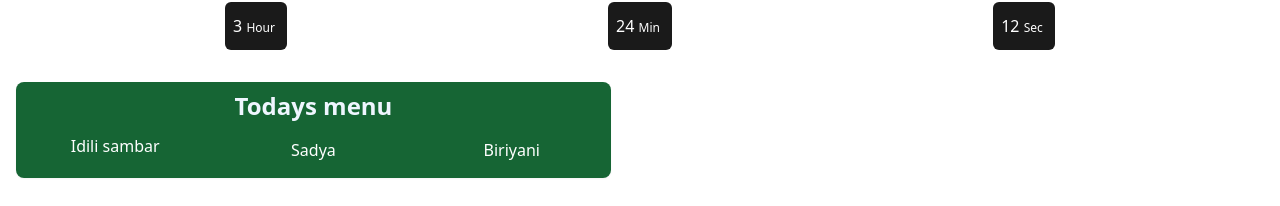
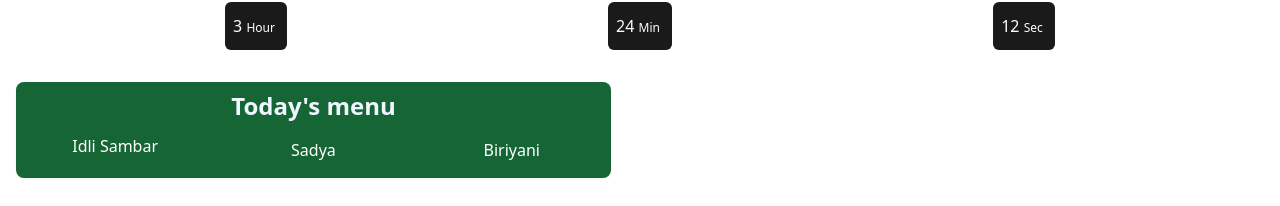
Before and after one commit to Shuaibullattil/lateCheck, a Next.js app in the folder sampleone/: page /home in a window 1280 px wide. Shown: the part 246-452 px from the top of the page. Built offline with nearby package versions, Linux system fonts and the light colour scheme; sample sign-in values are in the browser's storage.

Commit message:
improved hom page restriction without login

```diff
--- a/sampleone/src/app/home/page.tsx
+++ b/sampleone/src/app/home/page.tsx
@@ -1,25 +1,30 @@
-"use client"
+"use client";
 import { useEffect, useState } from "react";
 import { useRouter } from "next/navigation";
 import MenuButton from "../components/user/menubutton";
 import Timer from "../components/user/timer";
 import Abouthostel from "../components/user/Abouthostel";
 
-export default function home(){
-
-    const [user, setUser] = useState<any>(null);
+export default function Home() {
     const router = useRouter();
+    const [user, setUser] = useState<any>(null); // Initially null to avoid hydration issues
 
     useEffect(() => {
+        // Ensure localStorage access happens only on the client
+        if (typeof window === "undefined") return;
+
         const storedUser = localStorage.getItem("user");
         if (storedUser) {
             setUser(JSON.parse(storedUser));
         } else {
-        router.push("/"); // Redirect to login if no user
+            router.replace("/"); // ✅ Use `replace` instead of `push` for instant redirection
         }
-    }, []);
-    return(
+    }, [router]);
 
+    // Prevent rendering until user state is determined
+    if (!user) return null;
+
+    return (
         <div className="h-screen">
             {/* Fixed Header */}
             <header className="fixed top-0 left-0 w-full bg-green-600 shadow-xl p-4 z-50">
@@ -29,21 +34,19 @@ export default function home(){
 
             {/* Main Content (Scrollable) */}
             <main className="grid grid-cols-6 flex-1 overflow-y-auto pt-16 pb-16 px-4">
-                    {/* Page content goes here */}
                 <div className="col-span-6 my-2">
-                        <Abouthostel hostel = {user?.details?.hostel}/>
+                    <Abouthostel hostel={user?.details?.hostel} />
                 </div>
                 <div className="col-span-6 my-4">
                     <h2 className="pl-1 text-lg text-gray-400 p-4 font-semibold">Hostel closes in</h2>
                     <Timer />
                 </div>
                 <div className="grid grid-cols-6 col-span-6 bg-green-800 h-24 rounded-lg prose shadow-sm my-4">
-
                     <div className="col-span-6 text-center">
-                            <h2 className="text-blue-50 mt-2 mb-0">Todays menu</h2>
+                        <h2 className="text-blue-50 mt-2 mb-0">Today's menu</h2>
                     </div>
                     <div className="col-span-2 text-white text-center">
-                            <p className="font-thin m-2 leading-tight">Idili sambar</p>
+                        <p className="font-thin m-2 leading-tight">Idli Sambar</p>
                     </div>
                     <div className="col-span-2 text-white text-center">
                         <p className="font-thin m-2">Sadya</p>
@@ -51,8 +54,6 @@ export default function home(){
                     <div className="col-span-2 text-white text-center">
                         <p className="font-thin m-2">Biriyani</p>
                     </div>
-
-
                 </div>
             </main>
 
@@ -63,6 +64,5 @@ export default function home(){
                 </nav>
             </footer>
         </div>
-
-    )
+    );
 }
```
Lines whose indentation alone changed are shown as unchanged.
